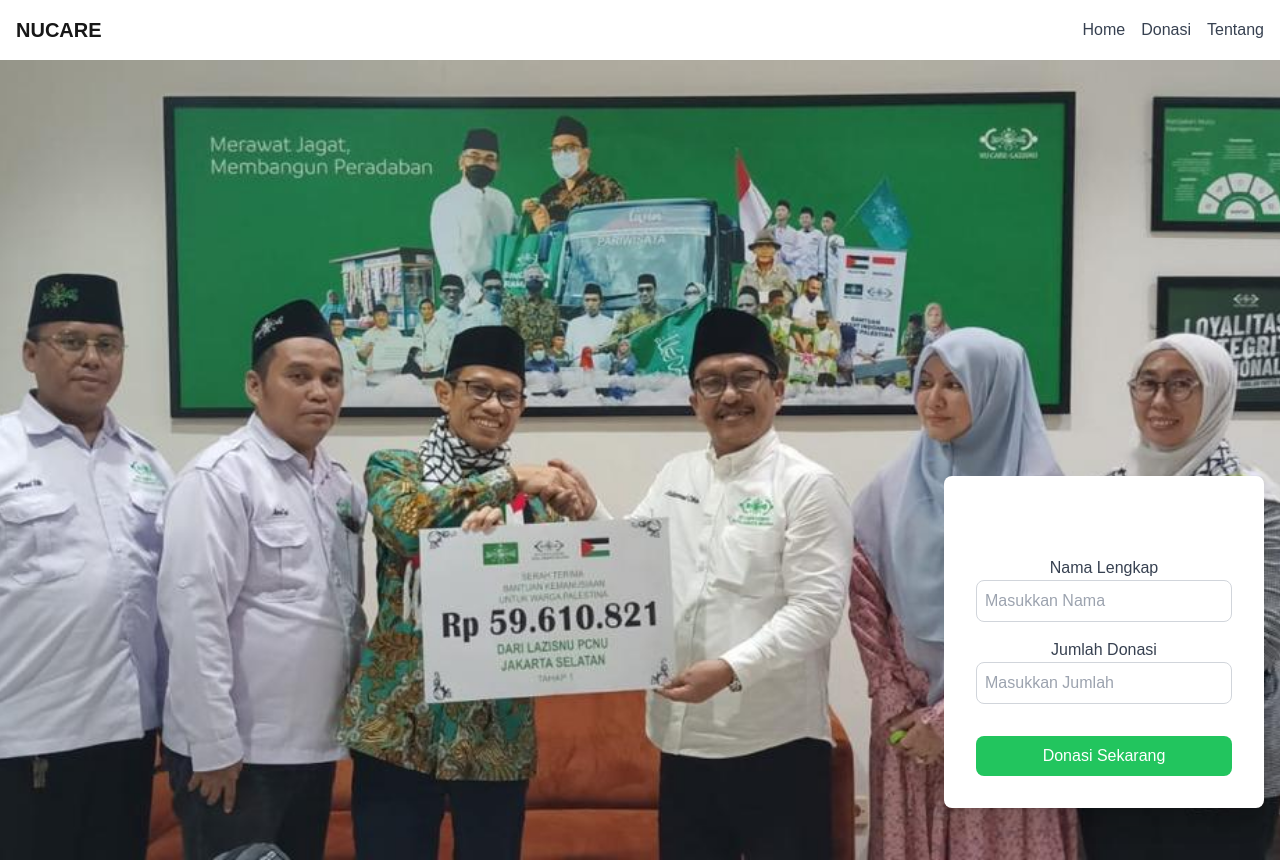
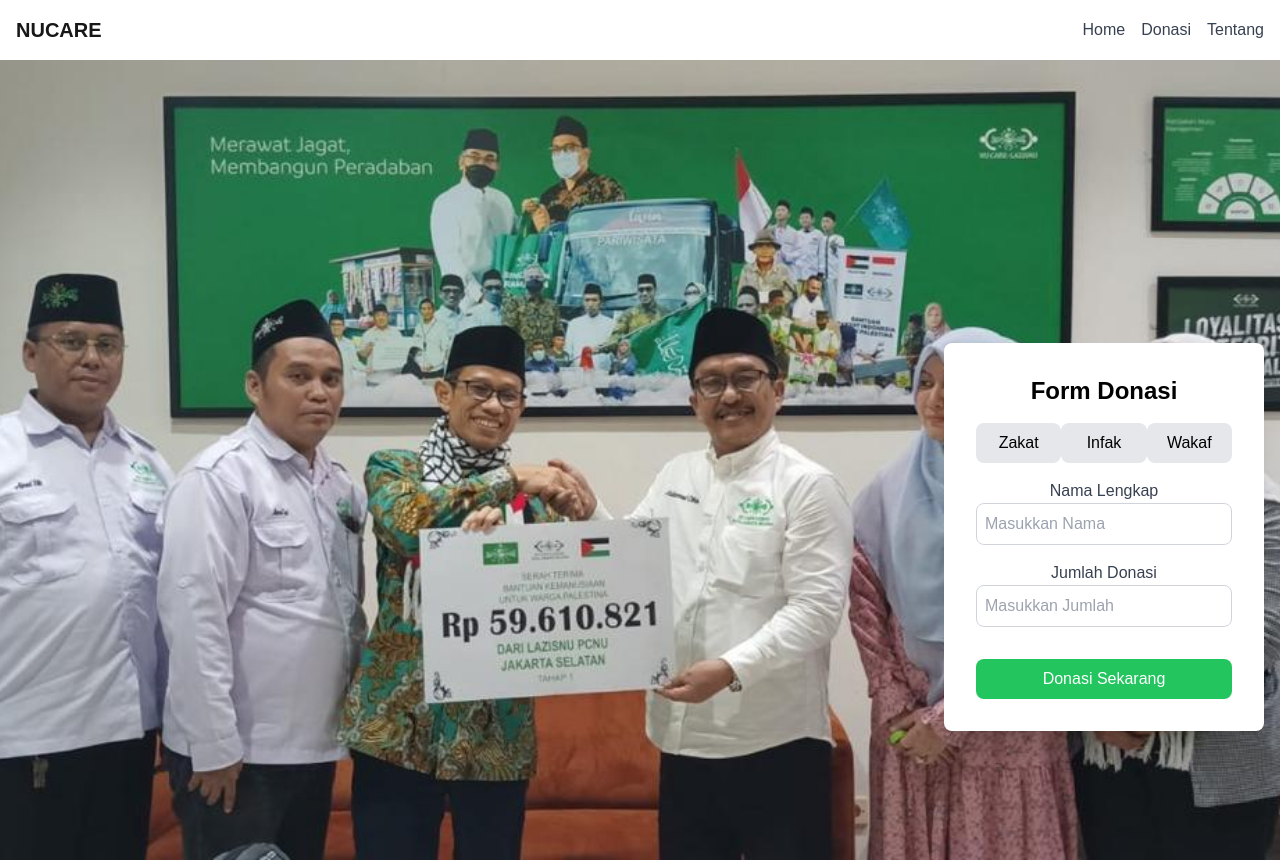
Before and after one commit to akhdanrgya/NuCare-Jaksel, a Next.js app: page / in a window 1280 px wide. Shown: the top 862 px of the page. Built offline with nearby package versions, Linux system fonts and the light colour scheme.

Commit message:
Update form header

```diff
--- a/components/HeaderCard.tsx
+++ b/components/HeaderCard.tsx
@@ -1,8 +1,46 @@
+"use client"
+
+import { useState } from 'react';
+
 const HeaderCard: React.FC = () => {
-    return(
-        <div className="absolute top-1/2 right-0 m-4 bg-white p-8 rounded-lg shadow-xl z-20 w-80">
-        <h3 className="text-2xl font-bold text-center mb-4">Form Donasi</h3>
+  // State untuk jenis donasi yang dipilih
+  const [donationType, setDonationType] = useState<string>('');
+
+  // Handle perubahan pilihan jenis donasi
+  const handleDonationTypeChange = (type: string) => {
+    setDonationType(type);
+  };
+
+  return (
+    <div className="absolute top-1/3 right-0 m-4 bg-white p-8 rounded-lg shadow-xl z-20 w-80">
+      <h3 className="text-2xl font-bold text-center mb-4 text-black">Form Donasi</h3>
       <form>
+        {/* Pilihan Donasi dengan tombol */}
+        <div className="mb-4 flex justify-between">
+          <button
+            type="button"
+            className={`w-24 py-2 rounded-lg ${donationType === 'zakat' ? 'bg-green-500 text-white' : 'bg-gray-200 text-black'}`}
+            onClick={() => handleDonationTypeChange('zakat')}
+          >
+            Zakat
+          </button>
+          <button
+            type="button"
+            className={`w-24 py-2 rounded-lg ${donationType === 'infak' ? 'bg-green-500 text-white' : 'bg-gray-200 text-black'}`}
+            onClick={() => handleDonationTypeChange('infak')}
+          >
+            Infak
+          </button>
+          <button
+            type="button"
+            className={`w-24 py-2 rounded-lg ${donationType === 'wakaf' ? 'bg-green-500 text-white' : 'bg-gray-200 text-black'}`}
+            onClick={() => handleDonationTypeChange('wakaf')}
+          >
+            Wakaf
+          </button>
+        </div>
+
+        {/* Input Nama */}
         <div className="mb-4">
           <label htmlFor="name" className="block text-gray-700">Nama Lengkap</label>
           <input
@@ -12,6 +50,8 @@
             placeholder="Masukkan Nama"
           />
         </div>
+
+        {/* Input Jumlah Donasi */}
         <div className="mb-4">
           <label htmlFor="amount" className="block text-gray-700">Jumlah Donasi</label>
           <input
@@ -21,6 +61,43 @@
             placeholder="Masukkan Jumlah"
           />
         </div>
+
+        {/* Form Dinamis berdasarkan pilihan Donasi */}
+        {donationType === 'zakat' && (
+          <div className="mb-4">
+            <label htmlFor="zakatPurpose" className="block text-gray-700">Tujuan Zakat</label>
+            <input
+              id="zakatPurpose"
+              type="text"
+              className="w-full p-2 border border-gray-300 rounded-lg"
+              placeholder="Masukkan Tujuan Zakat"
+            />
+          </div>
+        )}
+        {donationType === 'infak' && (
+          <div className="mb-4">
+            <label htmlFor="infakPurpose" className="block text-gray-700">Tujuan Infak</label>
+            <input
+              id="infakPurpose"
+              type="text"
+              className="w-full p-2 border border-gray-300 rounded-lg"
+              placeholder="Masukkan Tujuan Infak"
+            />
+          </div>
+        )}
+        {donationType === 'wakaf' && (
+          <div className="mb-4">
+            <label htmlFor="wakafPurpose" className="block text-gray-700">Tujuan Wakaf</label>
+            <input
+              id="wakafPurpose"
+              type="text"
+              className="w-full p-2 border border-gray-300 rounded-lg"
+              placeholder="Masukkan Tujuan Wakaf"
+            />
+          </div>
+        )}
+
+        {/* Tombol Donasi */}
         <button
           type="submit"
           className="w-full bg-green-500 text-white py-2 rounded-lg mt-4"
@@ -29,7 +106,7 @@
         </button>
       </form>
     </div>
-    )
-}
+  );
+};
 
-export default HeaderCard
+export default HeaderCard;
```
Lines whose indentation alone changed are shown as unchanged.
